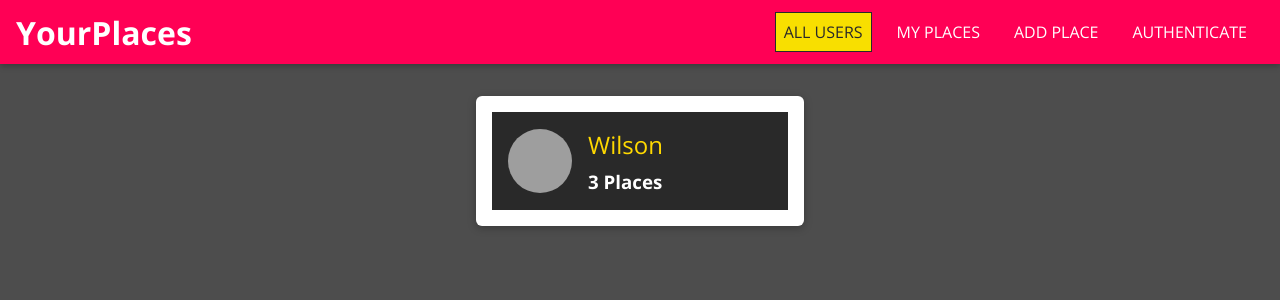
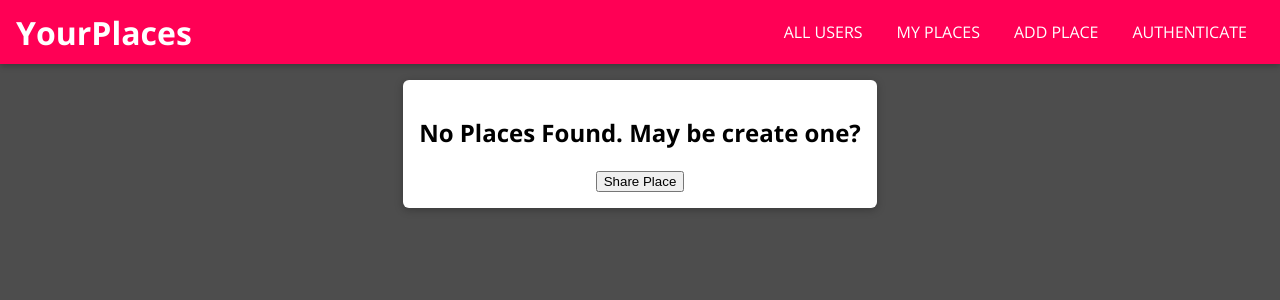
Before and after one commit to krunalsukhwani/shared-places-frontend, a React (Create React App) app: page /u1/places in a window 1280 px wide. Before the commit this address led to /. Shown: the top 300 px of the page. Built offline with nearby package versions, Linux system fonts and the light colour scheme; grey boxes are pictures that could not be loaded.

Commit message:
Added Places Components

```diff
--- a/src/App.js
+++ b/src/App.js
@@ -9,6 +9,7 @@ import {
 import Users from "./user/pages/Users";
 import NewPlace from "./places/pages/NewPlace";
 import MainNavigation from "./shared/components/Navigation/MainNavigation";
+import UserPlaces from "./places/pages/UserPlaces";
 
 const App = () => {
   return (
@@ -18,6 +19,9 @@ const App = () => {
         <Switch>
           <Route path="/" exact>
             <Users />
+          </Route>
+          <Route path="/:userId/places" exact>
+            <UserPlaces />
           </Route>
           <Route path="/places/new" exact>
             <NewPlace />
--- /dev/null
+++ b/src/places/components/PlaceItem.css
@@ -0,0 +1,45 @@
+.place-item {
+  margin: 1rem 0;
+}
+.place-item__content {
+  padding: 0;
+}
+.place-item__info {
+  padding: 1rem;
+  text-align: center;
+}
+.place-item__image {
+  width: 100%;
+  height: 12.5rem;
+  margin-right: 1.5rem;
+}
+.place-item__image img {
+  width: 100%;
+  height: 100%;
+  object-fit: cover;
+}
+.place-item__info h2,
+.place-item__info h3,
+.place-item__info p {
+  margin: 0 0 0.5rem 0;
+}
+.place-item__actions {
+  padding: 1rem;
+  text-align: center;
+  border-top: 1px solid #ccc;
+}
+.place-item__modal-content {
+  padding: 0;
+}
+.place-item__modal-actions {
+  text-align: right;
+}
+.place-item__actions button,
+.place-item__actions a {
+  margin: 0.5rem;
+}
+@media (min-width: 768px) {
+  .place-item__image {
+    height: 20rem;
+  }
+}
--- /dev/null
+++ b/src/places/components/PlaceItem.js
@@ -0,0 +1,28 @@
+import React from "react";
+
+import "./PlaceItem.css";
+import Card from "../../shared/components/UIElements/Card";
+
+const PlaceItem = (props) => {
+  return (
+    <li className="place-item">
+      <Card className="place-item__content">
+        <div className="place-item__image">
+          <img src={props.image} alt={props.title} />
+        </div>
+        <div className="place-item__info">
+          <h2>{props.title}</h2>
+          <h3>{props.address}</h3>
+          <p>{props.description}</p>
+        </div>
+        <div className="place-item__actions">
+          <button>VIEW ON MAP</button>
+          <button>EDIT</button>
+          <button>DELETE</button>
+        </div>
+      </Card>
+    </li>
+  );
+};
+
+export default PlaceItem;
--- /dev/null
+++ b/src/places/components/PlaceList.css
@@ -0,0 +1,7 @@
+.place-list {
+  list-style: none;
+  margin: 1rem auto;
+  padding: 0;
+  width: 90%;
+  max-width: 40rem;
+}
--- /dev/null
+++ b/src/places/components/PlaceList.js
@@ -0,0 +1,39 @@
+import React from "react";
+
+import "./PlaceList.css";
+import Card from "../../shared/components/UIElements/Card";
+import PlaceItem from "./PlaceItem";
+
+const PlaceList = (props) => {
+  //if places are not available
+  if (props.items.length === 0) {
+    return (
+      <div className="place-list center">
+        <Card>
+          <h2>No Places Found. May be create one?</h2>
+          <button>Share Place</button>
+        </Card>
+      </div>
+    );
+  }
+
+  //if places are available
+  return (
+    <ul className="place-list">
+      {props.items.map((place) => (
+        <PlaceItem
+          key={place.id}
+          id={place.id}
+          title={place.title}
+          address={place.address}
+          description={place.description}
+          image={place.imageUrl}
+          creatorId={place.creator}
+          coordinates={place.location}
+        />
+      ))}
+    </ul>
+  );
+};
+
+export default PlaceList;
--- /dev/null
+++ b/src/places/pages/UserPlaces.js
@@ -0,0 +1,40 @@
+import React from "react";
+import { useParams } from "react-router-dom";
+
+import "./UserPlaces.css";
+import PlaceList from "../components/PlaceList";
+
+const DUMMY_PLACES = [
+  {
+    id: "p1",
+    title: "CN Tower",
+    description: "One of the best place in Toronto",
+    imageUrl: "https://i.imgur.com/OB0y6MR.jpg",
+    address: "290 Bremner Blvd, Toronto, ON M5V 3L9",
+    location: {
+      lat: 43.6425701,
+      lng: -79.3896317,
+    },
+    creator: "wilson",
+  },
+  {
+    id: "p2",
+    title: "Centennial College",
+    description: "One of the best college in GTA",
+    imageUrl: "https://i.imgur.com/CzXTtJV.jpg",
+    address: "941 Progress Ave, Scarborough, ON M1G 3T8",
+    location: {
+      lat: 43.6425701,
+      lng: -79.3896317,
+    },
+    creator: "hamid",
+  },
+];
+
+const UserPlaces = () => {
+  const userId = useParams().userId;
+  const loadedPlaces = DUMMY_PLACES.filter((place) => place.creator === userId);
+  return <PlaceList items={loadedPlaces} />;
+};
+
+export default UserPlaces;
--- a/src/shared/components/Navigation/NavLinks.js
+++ b/src/shared/components/Navigation/NavLinks.js
@@ -12,7 +12,7 @@ const NavLinks = (props) => {
         </NavLink>
       </li>
       <li>
-        <NavLink to="/u1/places">MY PLACES</NavLink>
+        <NavLink to="/wilson/places">MY PLACES</NavLink>
       </li>
       <li>
         <NavLink to="/places/new">ADD PLACE</NavLink>
--- a/src/user/pages/Users.js
+++ b/src/user/pages/Users.js
@@ -4,8 +4,8 @@ import UsersList from "../components/UsersList";
 const Users = () => {
   const USERS = [
     {
-      id: "u1",
-      name: "Wilson",
+      id: "wilson",
+      name: "Wilson Canivilo",
       image: "https://i.imgur.com/OB0y6MR.jpg",
       places: 3,
     }
```
Also changed, not shown: src/places/pages/UserPlaces.css (added).
